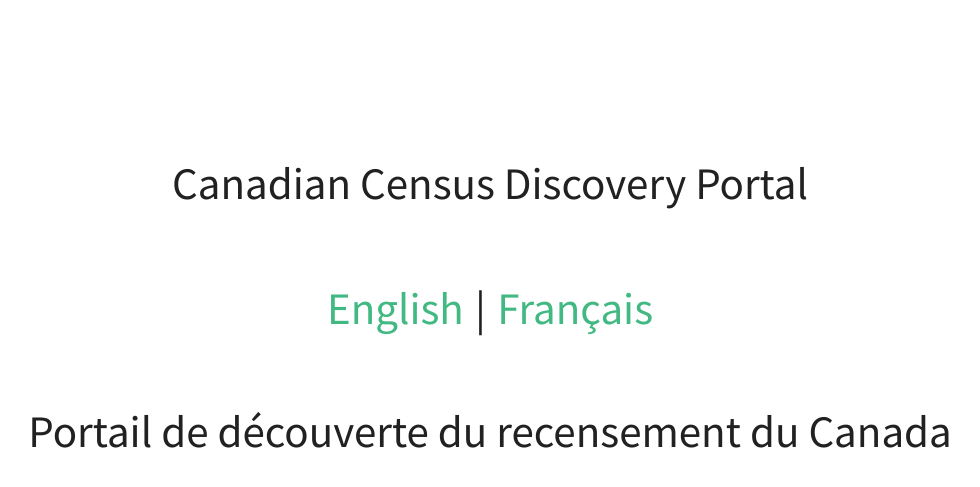
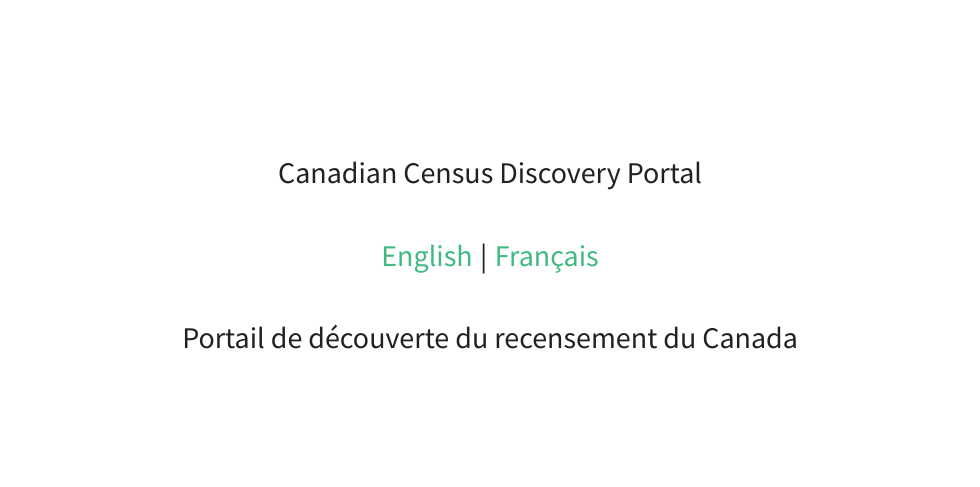
Before and after one commit to census-recensement/census-recensement.github.io, a Jekyll site: the page built from index.html, in a window 1280 px wide. Shown: the top 487 px of the page, without its empty margins (150-1130 px from the left). Built offline with Jekyll 4.4.1, drawn with Linux system fonts in a browser that asks for light colours.

Commit message:
font size

```diff
--- a/_sass/pages/_layout.scss
+++ b/_sass/pages/_layout.scss
@@ -3,19 +3,19 @@
 .splash {
   position: fixed;
   text-align: center;
-  font-size: 300%;
+  font-size: 200%;
   width: 100%;
   padding: 150px 30px 30px;
   @include media-query($small-screen) {
     background-position: center;
     padding: 150px;
-    font-size: 300%;
+    font-size: 200%;
   }
   @include media-query($medium-screen) {
     height: 100vh;
     position: initial;
     width: 100%;
-    font-size: 300%;
+    font-size: 200%;
   }
 }
 
```
Also changed, not shown: _includes/breadcrumbs.html (+0 -7 lines).
